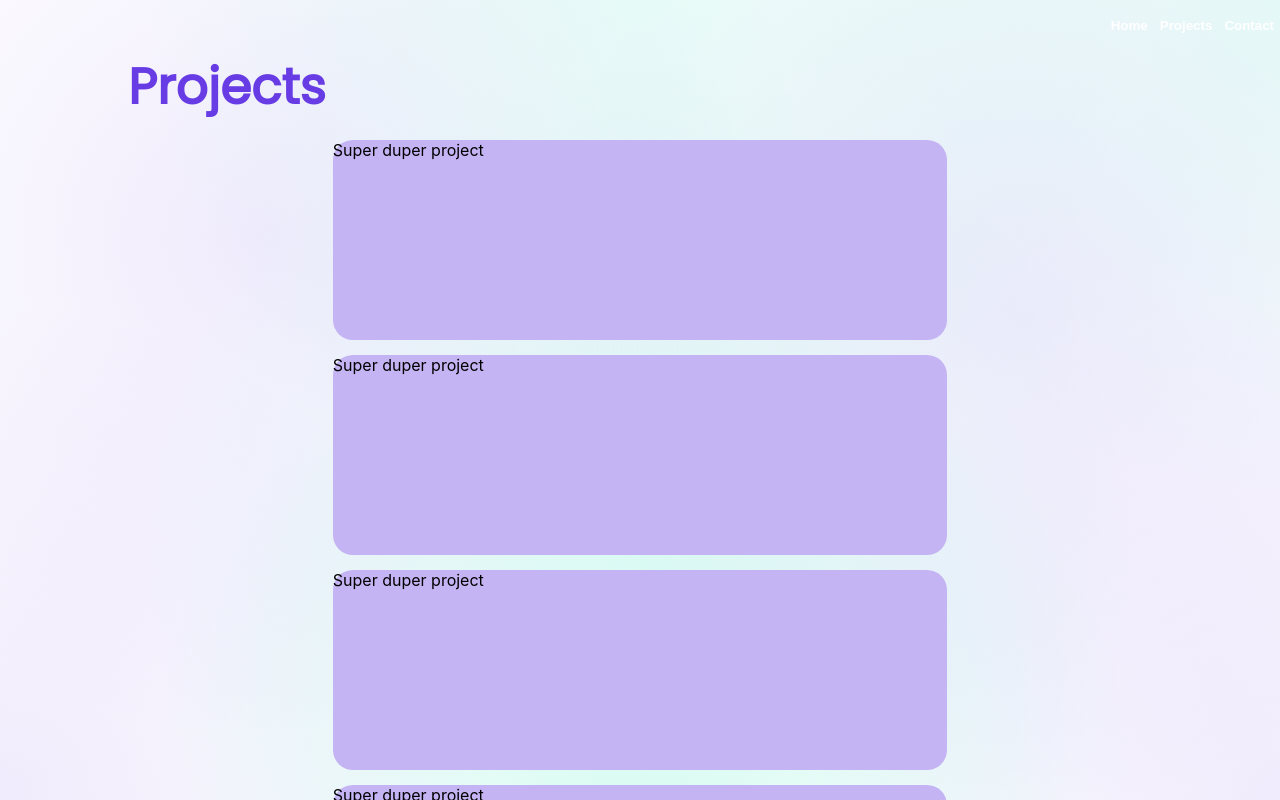
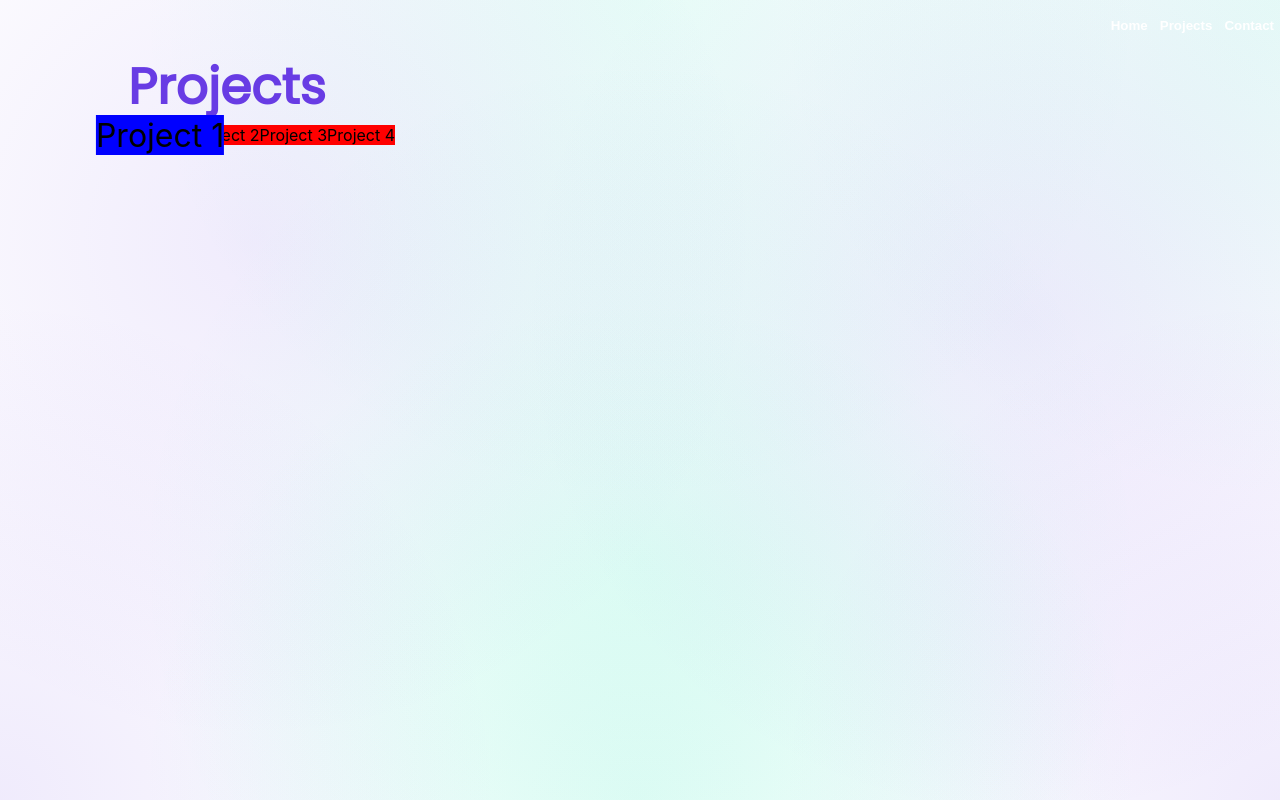
Before and after one commit to nravesz/Portfolio, a React (Create React App) app in the folder front/: page / in a window 1280 px wide. Both pictures are taken after a click on the button "Projects". Built offline with nearby package versions, Linux system fonts and the light colour scheme; the HTML template or start-up script is replaced by a standard one.

Commit message:
feature (ProjectCarousel): now you can chose a target and it becomes bigger

```diff
--- a/front/src/components/projects/Projects.tsx
+++ b/front/src/components/projects/Projects.tsx
@@ -1,4 +1,4 @@
-import { ProjectCard, IProject } from ".";
+import { ProjectCard, IProject, ProjectsCarousel } from ".";
 import "./styles/Projects.scss";
 import "../../styles/common.scss";
 
@@ -16,7 +16,7 @@ const Projects = () => {
     return (
         <div className="general-div">
             <div className='title'> Projects </div>
-            <div className="projects-div">
+            {/* <div className="projects-div">
                 <ProjectCard project={project} />
                 <ProjectCard project={project} />
                 <ProjectCard project={project} />
@@ -24,7 +24,8 @@ const Projects = () => {
                 <ProjectCard project={project} />
                 <ProjectCard project={project} />
                 <ProjectCard project={project} />
-            </div>
+            </div> */}
+            <ProjectsCarousel />
         </div>
     );
 };
--- /dev/null
+++ b/front/src/components/projects/ProjectsCarousel.tsx
@@ -0,0 +1,62 @@
+import { useState } from "react";
+import { ProjectCard, IProject } from ".";
+import "./styles/ProjectsCarousel.scss";
+
+const projects: IProject[] = [
+    {
+        stack: ["TypeScript", "React", "Sass"],
+        name: "Project 1",
+        description: "project",
+        repository: "repo",
+        hasDemo: true,
+        demo: "demo"
+    }, {
+        stack: ["TypeScript", "React", "Sass"],
+        name: "Project 2",
+        description: "project",
+        repository: "repo",
+        hasDemo: true,
+        demo: "demo"
+    }, {
+        stack: ["TypeScript", "React", "Sass"],
+        name: "Project 3",
+        description: "project",
+        repository: "repo",
+        hasDemo: true,
+        demo: "demo"
+    }, {
+        stack: ["TypeScript", "React", "Sass"],
+        name: "Project 4",
+        description: "project",
+        repository: "repo",
+        hasDemo: true,
+        demo: "demo"
+    }
+]
+
+const ProjectsCarousel = () => {
+    const [currentProject, setCurrentProject] = useState(0);
+
+    const handleProjectClick = (index: number) => {
+        setCurrentProject(index);
+      };
+
+    return(
+        <div className="project-carousel-div">
+            {/* <ProjectCard project={projects[0]} />
+            <ProjectCard project={projects[1]} />
+            <ProjectCard project={projects[2]} /> */}
+            {projects.map((project, index) => (
+                <div
+                    key={index}
+                    className={`project-carousel-item ${index === currentProject ? 'selected' : ''}`}
+                    onClick={() => handleProjectClick(index)}
+                >
+                <div>{project.name}</div>
+                </div>
+            ))}
+        </div>
+    )
+};
+
+export default ProjectsCarousel;
--- a/front/src/components/projects/index.ts
+++ b/front/src/components/projects/index.ts
@@ -1,9 +1,11 @@
 import Projects from "./Projects";
 import ProjectCard from "./ProjectCard";
 import IProject from "./IProject";
+import ProjectsCarousel from "./ProjectsCarousel";
 
 export {
     Projects,
     ProjectCard,
-    type IProject
+    type IProject,
+    ProjectsCarousel
 };
--- /dev/null
+++ b/front/src/components/projects/styles/ProjectsCarousel.scss
@@ -0,0 +1,14 @@
+.project-carousel-div {
+    display: flex;
+    flex-direction: row;
+};
+
+.project-carousel-item {
+    background-color: red;
+    transition: transform 2s;
+};
+
+.project-carousel-item.selected {
+    background-color: blue;
+    transform: scale(2);
+};
```
